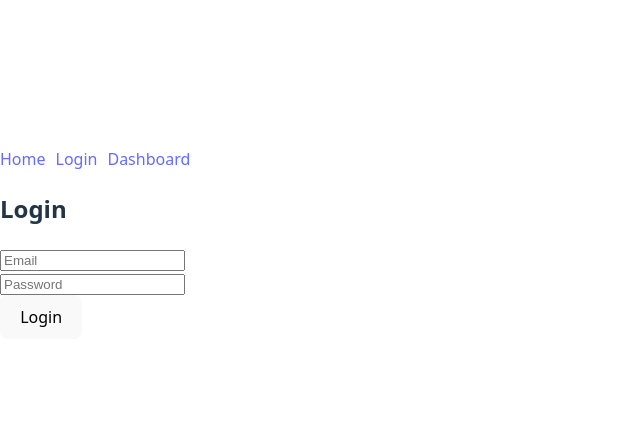
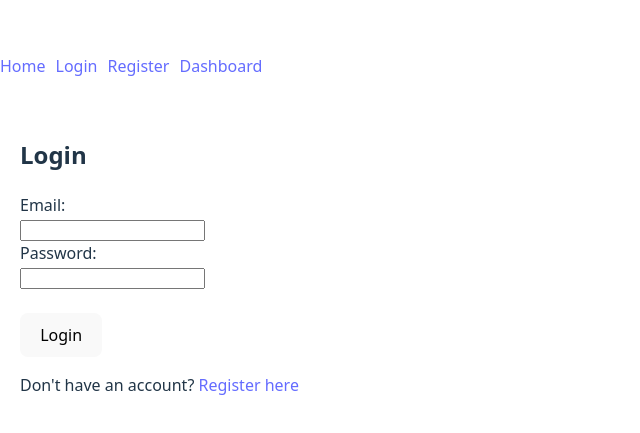
Before and after one commit to yyymaaa/data-analytics-bi-dashboard, a React (Vite) app in the folder frontend/: page /login in a window 1280 px wide. Shown: the part 157-590 px from the top of the page, without its empty margins (0-640 px from the left). Built offline with nearby package versions, Linux system fonts and the light colour scheme.

Commit message:
Polishes made

```diff
--- a/frontend/src/App.jsx
+++ b/frontend/src/App.jsx
@@ -2,53 +2,10 @@ import { BrowserRouter as Router, Routes, Route, Link, useNavigate } from "react
 import { useEffect, useState } from "react";
 import axios from "axios";
 import ProtectedRoute from "./components/ProtectedRoute";
+// Import pages
+import Login from "./pages/Login";
 import RegisterPage from "./pages/RegisterPage";
 import VerifyPage from "./pages/VerifyPage";
-
-// Login Page
-function LoginPage() {
-  const [email, setEmail] = useState('');
-  const [password, setPassword] = useState('');
-  const [error, setError] = useState('');
-  const navigate = useNavigate();
-
-  const handleLogin = async (e) => {
-    e.preventDefault();
-    setError('');
-
-    try {
-      const res = await axios.post('http://localhost:5000/api/auth/login', { email, password });
-      localStorage.setItem('token', res.data.token);
-      navigate('/dashboard');
-    } catch (err) {
-      setError(err.response?.data?.error || 'Login failed');
-    }
-  };
-
-  return (
-    <div>
-      <h2>Login</h2>
-      {error && <p style={{ color: 'red' }}>{error}</p>}
-      <form onSubmit={handleLogin}>
-        <input
-          type="email"
-          placeholder="Email"
-          value={email}
-          onChange={(e) => setEmail(e.target.value)}
-          required
-        /><br />
-        <input
-          type="password"
-          placeholder="Password"
-          value={password}
-          onChange={(e) => setPassword(e.target.value)}
-          required
-        /><br />
-        <button type="submit">Login</button>
-      </form>
-    </div>
-  );
-}
 
 // Dashboard Page
 function DashboardPage() {
@@ -90,6 +47,7 @@ function NavBar() {
     <nav style={{ marginBottom: '20px' }}>
       <Link to="/" style={{ marginRight: '10px' }}>Home</Link>
       <Link to="/login" style={{ marginRight: '10px' }}>Login</Link>
+      <Link to="/register" style={{ marginRight: '10px' }}>Register</Link>
       <Link to="/dashboard">Dashboard</Link>
     </nav>
   );
@@ -102,7 +60,7 @@ export default function App() {
       <NavBar />
       <Routes>
         <Route path="/" element={<HomePage />} />
-        <Route path="/login" element={<LoginPage />} />
+        <Route path="/login" element={<Login />} />
         <Route path="/register" element={<RegisterPage />} />
         <Route path="/verify" element={<VerifyPage />} />
         <Route
--- a/frontend/src/pages/Login.jsx
+++ b/frontend/src/pages/Login.jsx
@@ -45,6 +45,7 @@ export default function Login() {
         </div>
         <br />
         <button type="submit">Login</button>
+        <p>Don't have an account? <a href="/register">Register here</a></p>
       </form>
     </div>
   );
--- a/frontend/src/pages/RegisterPage.jsx
+++ b/frontend/src/pages/RegisterPage.jsx
@@ -0,0 +1,80 @@
+import { useState } from "react";
+import axios from "axios";
+import { useNavigate } from "react-router-dom";
+
+export default function RegisterPage() {
+  const [name, setName] = useState("");
+  const [email, setEmail] = useState("");
+  const [password, setPassword] = useState("");
+  const [confirmPassword, setConfirmPassword] = useState("");
+  const [role, setRole] = useState("viewer");
+  const [error, setError] = useState("");
+  const navigate = useNavigate();
+
+  const handleRegister = async (e) => {
+    e.preventDefault();
+    setError("");
+
+    if (password !== confirmPassword) {
+      setError("Passwords do not match");
+      return;
+    }
+
+    try {
+      await axios.post("http://localhost:5000/api/auth/register", {
+        name,
+        email,
+        password,
+        role,
+      });
+
+      // For now, just send them to a mock verification page
+      navigate("/verify");
+    } catch (err) {
+      setError(err.response?.data?.error || "Registration failed");
+    }
+  };
+
+  return (
+    <div>
+      <h2>Register</h2>
+      {error && <p style={{ color: "red" }}>{error}</p>}
+      <form onSubmit={handleRegister}>
+        <input
+          type="text"
+          placeholder="Full Name"
+          value={name}
+          onChange={(e) => setName(e.target.value)}
+          required
+        /><br />
+        <input
+          type="email"
+          placeholder="Email"
+          value={email}
+          onChange={(e) => setEmail(e.target.value)}
+          required
+        /><br />
+        <input
+          type="password"
+          placeholder="Password"
+          value={password}
+          onChange={(e) => setPassword(e.target.value)}
+          required
+        /><br />
+        <input
+          type="password"
+          placeholder="Confirm Password"
+          value={confirmPassword}
+          onChange={(e) => setConfirmPassword(e.target.value)}
+          required
+        /><br />
+        <select value={role} onChange={(e) => setRole(e.target.value)}>
+          <option value="viewer">Viewer</option>
+          <option value="analyst">Analyst</option>
+          <option value="admin">Admin</option>
+        </select><br />
+        <button type="submit">Register</button>
+      </form>
+    </div>
+  );
+}
--- a/frontend/src/pages/VerifyPage.jsx
+++ b/frontend/src/pages/VerifyPage.jsx
@@ -0,0 +1,9 @@
+export default function VerifyPage() {
+  return (
+    <div>
+      <h2>Verification Step</h2>
+      <p>This is where you would enter a verification code.</p>
+      <p>We’ll hook this up to the backend in the next step.</p>
+    </div>
+  );
+}
```
